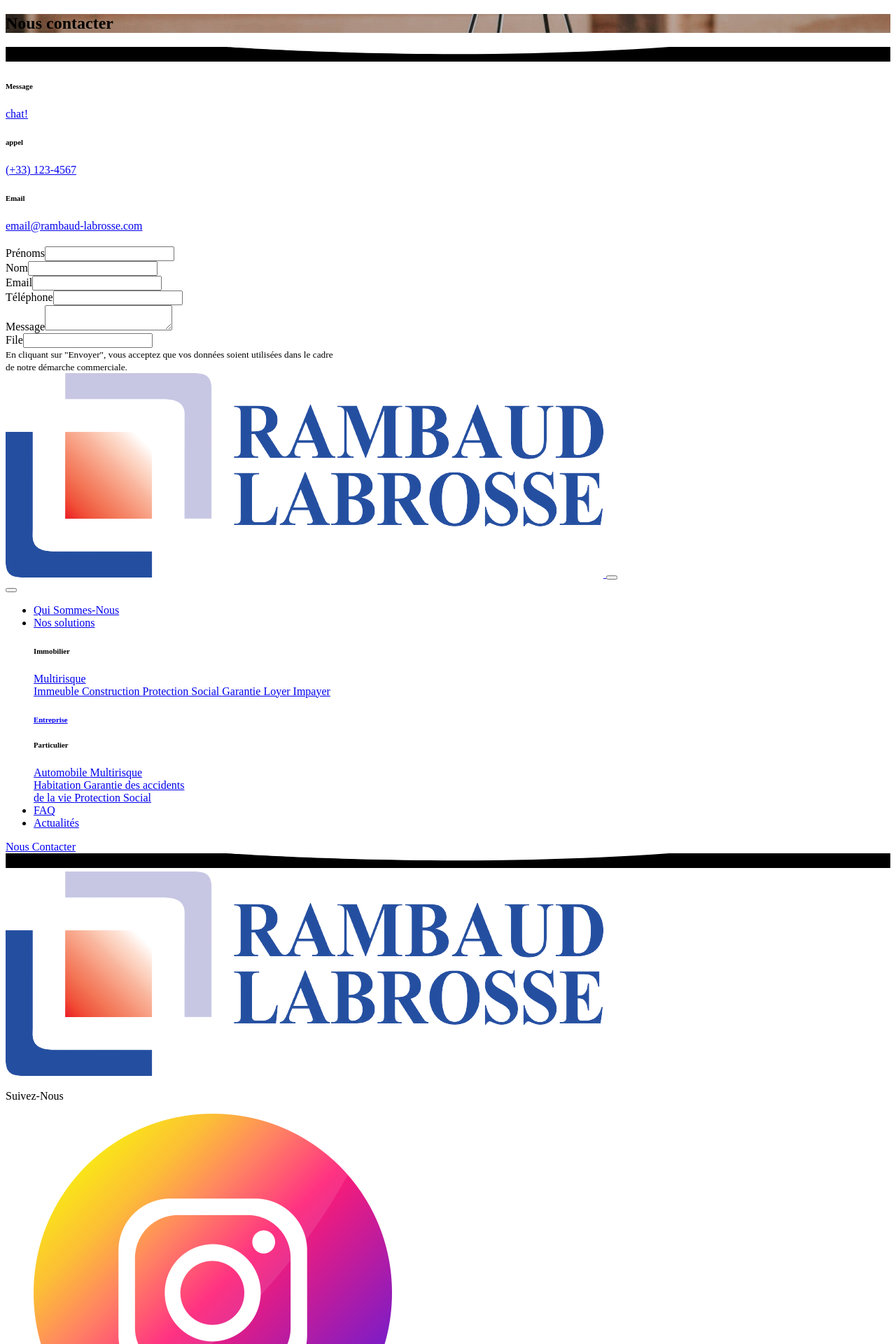
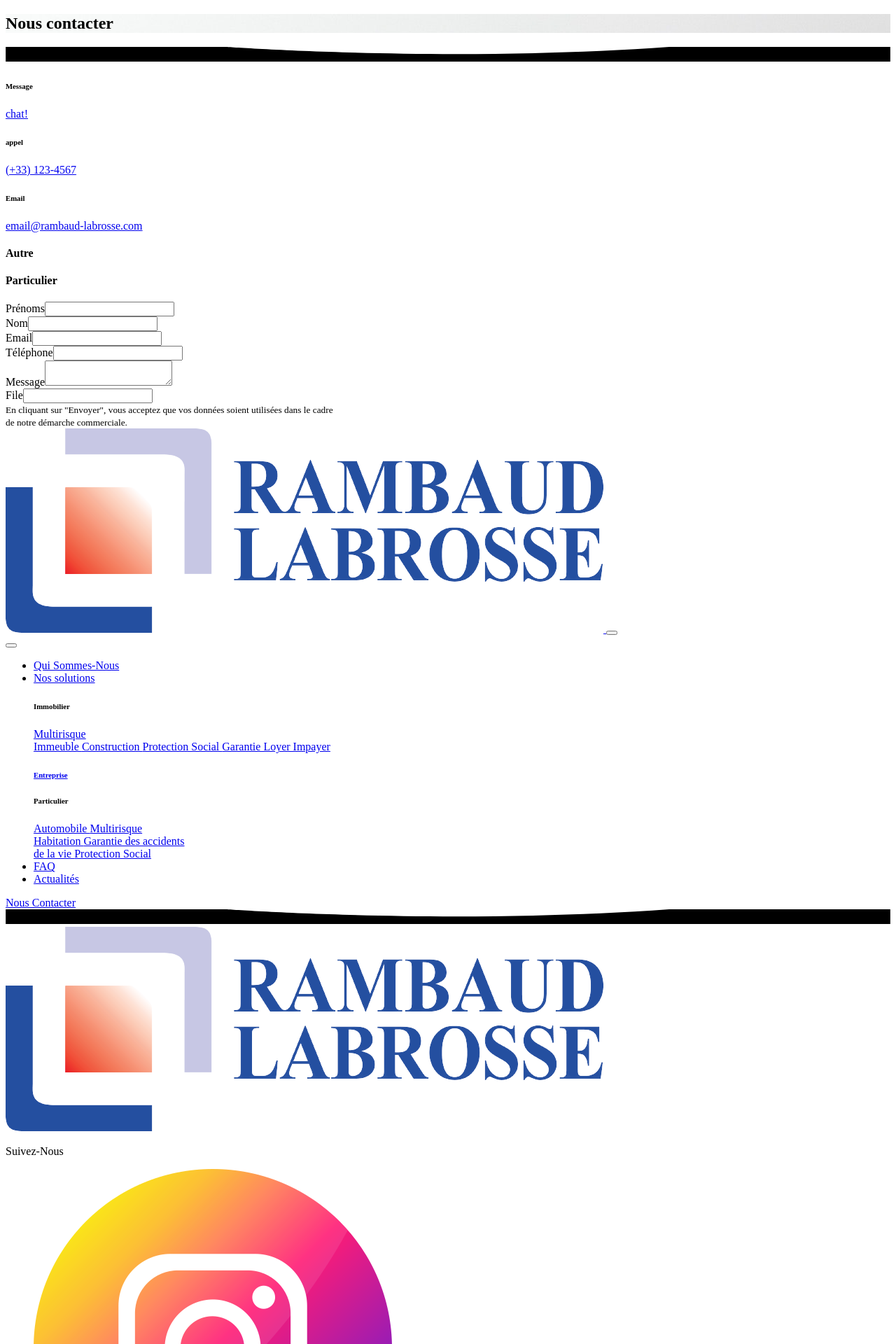
Before and after one commit to starkspartacus/RLB, a Symfony app: template templates/contacte/index.html.twig in a window 1280 px wide. Shown: the top 1920 px of the page at 70% size. Run offline with Twig, Linux system fonts and the light colour scheme; the template is opened without the code that fills it, so the values that code supplies are empty; form fields are guessed from the names that the template uses; some libraries are stand-ins or nearby versions.

Commit message:
contact template formulaire

```diff
--- a/assets/styles/app.scss
+++ b/assets/styles/app.scss
@@ -264,3 +264,8 @@ footer li p
 {
   display: none;
 }
+
+.apparai-message
+{
+  display: block;
+}
--- a/templates/contacte/index.html.twig
+++ b/templates/contacte/index.html.twig
@@ -4,7 +4,7 @@
 
 {% block body %}
     <!-- WELCOME -->
-    <section class="py-10 py-md-14 overlay overlay-black overlay-60 bg-cover" style="background-image: url(assets/img/covers/cover-5.jpg);">
+    <section class="py-10 py-md-14 overlay overlay-black overlay-60 bg-cover" style="background-image: url({{ asset('media/images/help.jpg') }});">
         <div class="container">
             <div class="row justify-content-center">
                 <div class="col-12 col-md-10 col-lg-8 text-center">
@@ -86,6 +86,59 @@
         </div>
     </section>
 
+    <section>
+        <div class="container">
+            <div class="row">
+                <div class="col-12 col-md-6 col-lg-4 autre-message">
+
+                    <!-- Card -->
+                    <div class="card card-border border-primary shadow-lg mb-6 mb-md-8 lift lift-lg mt-5">
+                        <div class="card-body text-center">
+
+                            <!-- Icon -->
+                            <div class="icon-circle bg-primary text-white mb-5">
+                                <i class="fe fe-users"></i>
+                            </div>
+
+                            <!-- Heading -->
+                            <h4 class="fw-bold">
+                                Autre
+                            </h4>
+
+                        </div>
+                    </div>
+
+                </div>
+
+                <div class="col-12 col-md-6 col-lg-4 mt-5">
+
+                    <!-- Card -->
+                    <div class="card card-border border-success shadow-lg mb-6 mb-md-8 lift lift-lg">
+                        <div class="card-body text-center">
+
+                            <!-- Icon -->
+                            <div class="icon-circle bg-success text-white mb-5">
+                                <i class="fe fe-clock"></i>
+                            </div>
+
+                            <!-- Heading -->
+                            <h4 class="fw-bold">
+                                Particulier
+                            </h4>
+
+                        </div>
+                    </div>
+
+                </div>
+
+            </div>
+
+        </div>
+    </section>
+
+
+
+
     <!-- FORM -->
     <section class="pt-8 pt-md-11 pb-8 pb-md-14">
         <div class="container">
@@ -104,7 +157,7 @@
                 </div>
             </div> <!-- / .row -->
             <div class="row justify-content-center">
-                <div class="col-12 col-md-12 col-lg-10 block-message">
+                <div class="col-12 col-md-12 col-lg-10 block-message display-message">
 
                     <!-- Form -->
                     {{ form_start(form) }}
```
Also changed, not shown: assets/eventJs/eventApp.js (+11 -1 lines), public/media/images/help.jpg (added).
